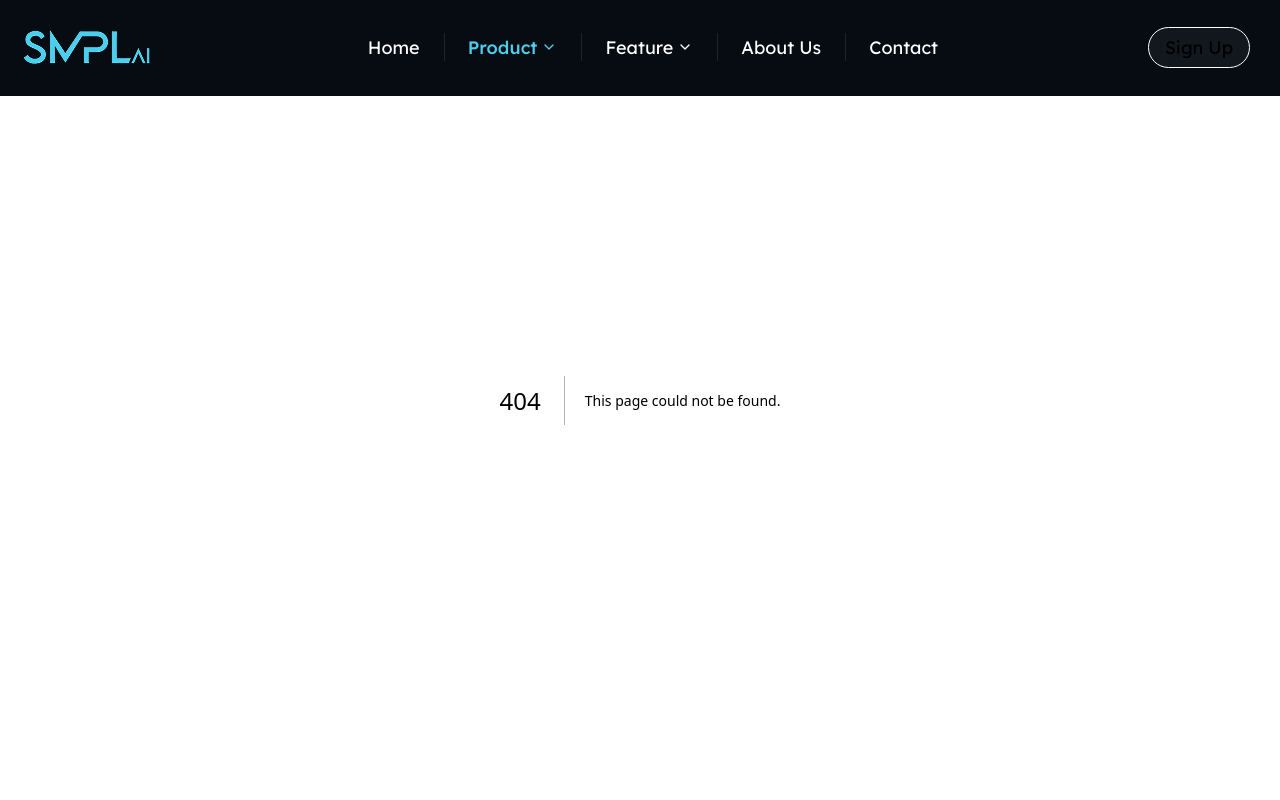
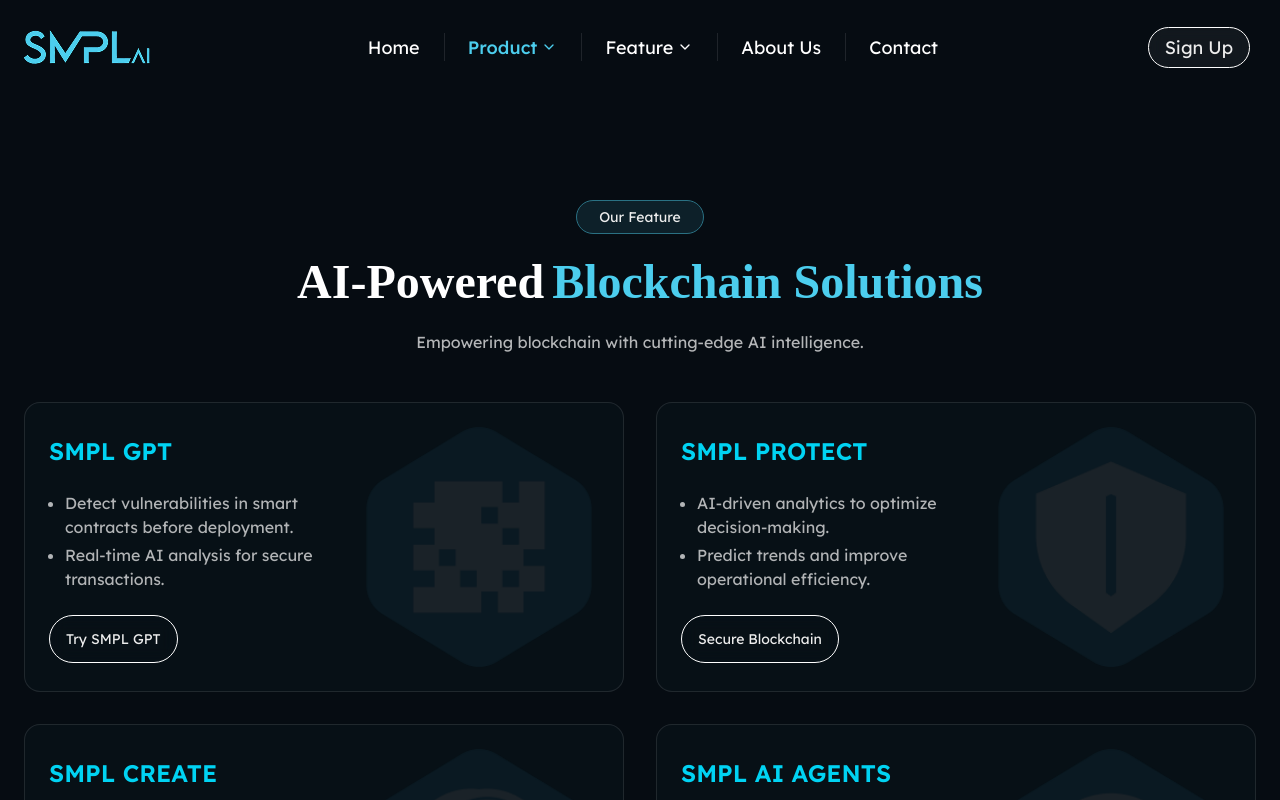
Before and after one commit to SopnilSwapon/simple-ai-project, a Next.js app: page /product in a window 1280 px wide. Before the commit this address had no page. Shown: the top 800 px of the page. Built offline with nearby package versions, Linux system fonts and the light colour scheme; a web font is replaced by a local one.

Commit message:
added product page

```diff
--- a/src/app/Components/home/BlockChainSolutionSec.tsx
+++ b/src/app/Components/home/BlockChainSolutionSec.tsx
@@ -52,7 +52,7 @@
 
 export default function BlockChainSolutionSection() {
   return (
-    <section className="mt-25 py-10">
+    <section className="pt-25 py-10">
       <div>
         {/* Header Section */}
         <div className="mb-12">
--- /dev/null
+++ b/src/app/product/page.tsx
@@ -0,0 +1,10 @@
+import React from "react";
+import BlockChainSolutionSection from "../Components/home/BlockChainSolutionSec";
+
+export default function page() {
+  return (
+    <div className="max-w-[1320px] mx-auto px-6 py:15 lg:py-25">
+      <BlockChainSolutionSection />
+    </div>
+  );
+}
```
Also changed, not shown: src/assets/Group 2219.png (added).
